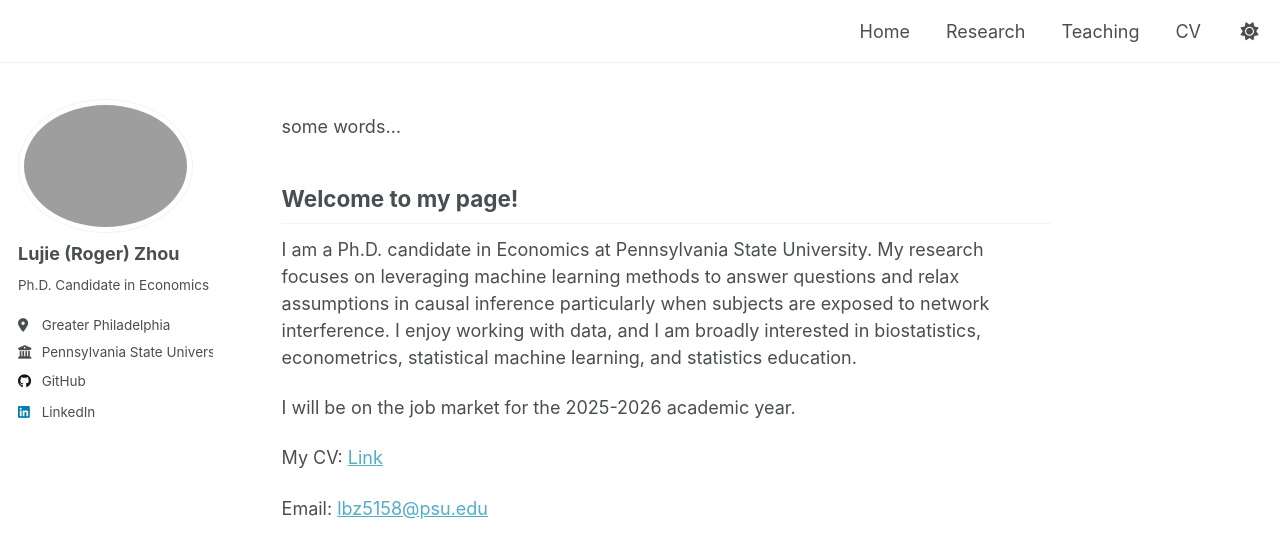
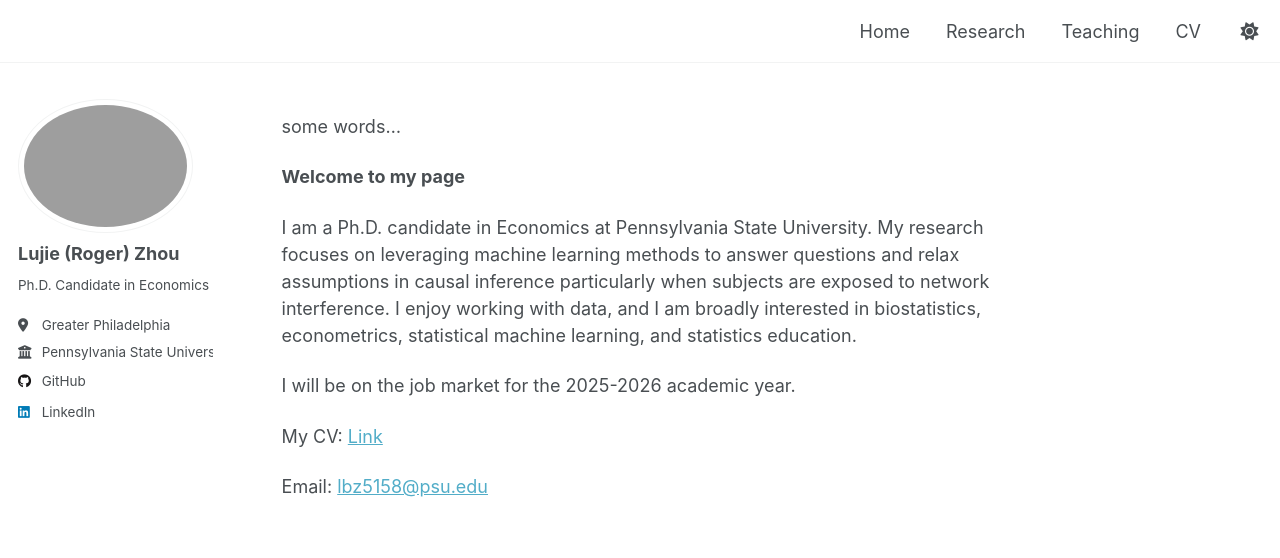
Before and after one commit to lbz5158/lujiezhou.github.io, a Jekyll site: the page built from _pages/about.md, in a window 1280 px wide. Shown: the top 558 px of the page. Built offline with Jekyll 4.4.1, drawn with Linux system fonts in a browser that asks for light colours.

```diff
--- a/_pages/about.md
+++ b/_pages/about.md
@@ -10,7 +10,8 @@ redirect_from:
 
 some words...
 
-## Welcome to my page!
+**Welcome to my page**
+
 I am a Ph.D. candidate in Economics at Pennsylvania State University. My research focuses on leveraging machine learning methods to answer questions and relax assumptions in causal inference particularly when subjects are exposed to network interference. I enjoy working with data, and I am broadly interested in biostatistics, econometrics, statistical machine learning, and statistics education.
 
 I will be on the job market for the 2025-2026 academic year.
```
